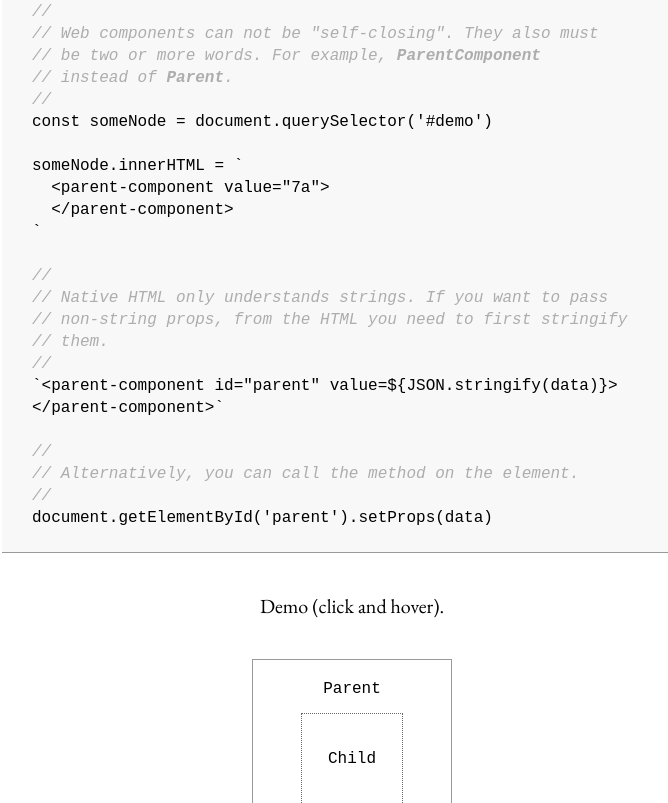
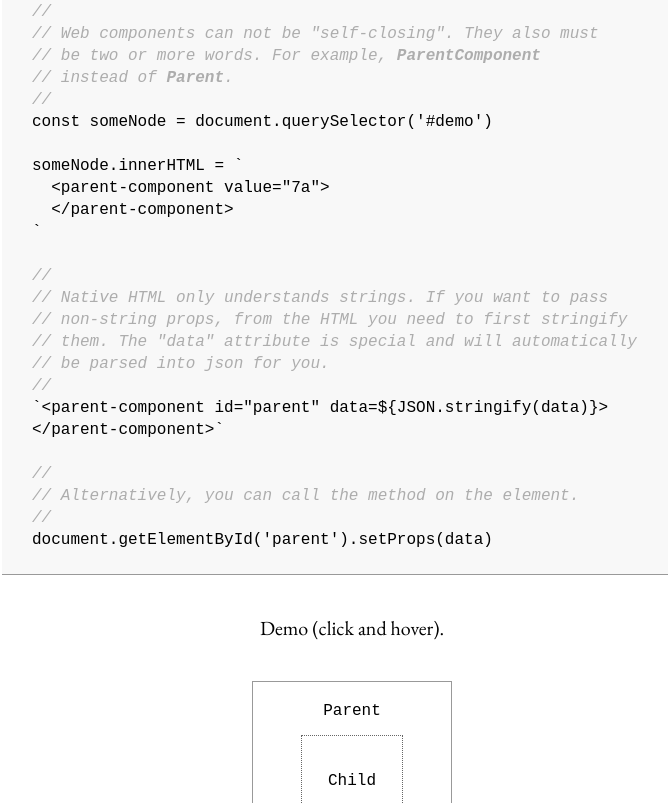
Before and after one commit to socketsupply/tonic, a website with bundled scripts: page docs/index.html in a window 1280 px wide. Shown: the part 3855-4658 px from the top of the page, without its empty margins (288-956 px from the left). Built offline with nearby package versions, Linux system fonts and the light colour scheme.

Commit message:
update doc

```diff
--- a/docs/index.html
+++ b/docs/index.html
@@ -175,9 +175,10 @@ someNode.innerHTML = `
 <i>//
 // Native HTML only understands strings. If you want to pass
 // non-string props, from the HTML you need to first stringify
-// them.
+// them. The "data" attribute is special and will automatically
+// be parsed into json for you.
 //</i>
-`&lt;parent-component id="parent" value=${JSON.stringify(data)}&gt;
+`&lt;parent-component id="parent" data=${JSON.stringify(data)}&gt;
 &lt;/parent-component&gt;`
 
 <i>//
```
